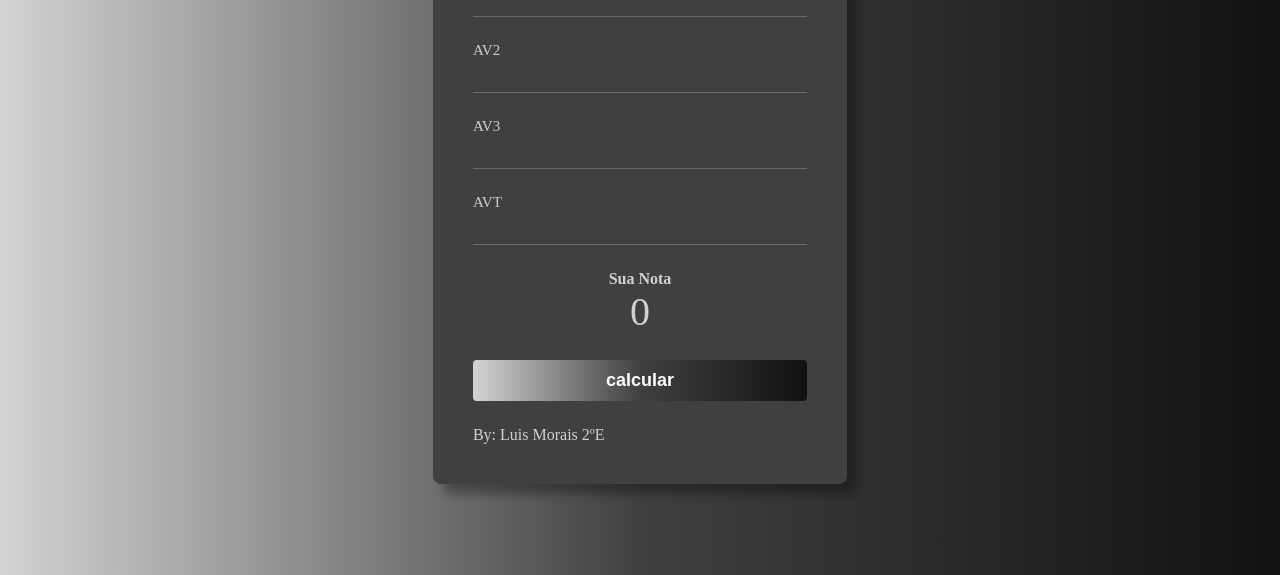
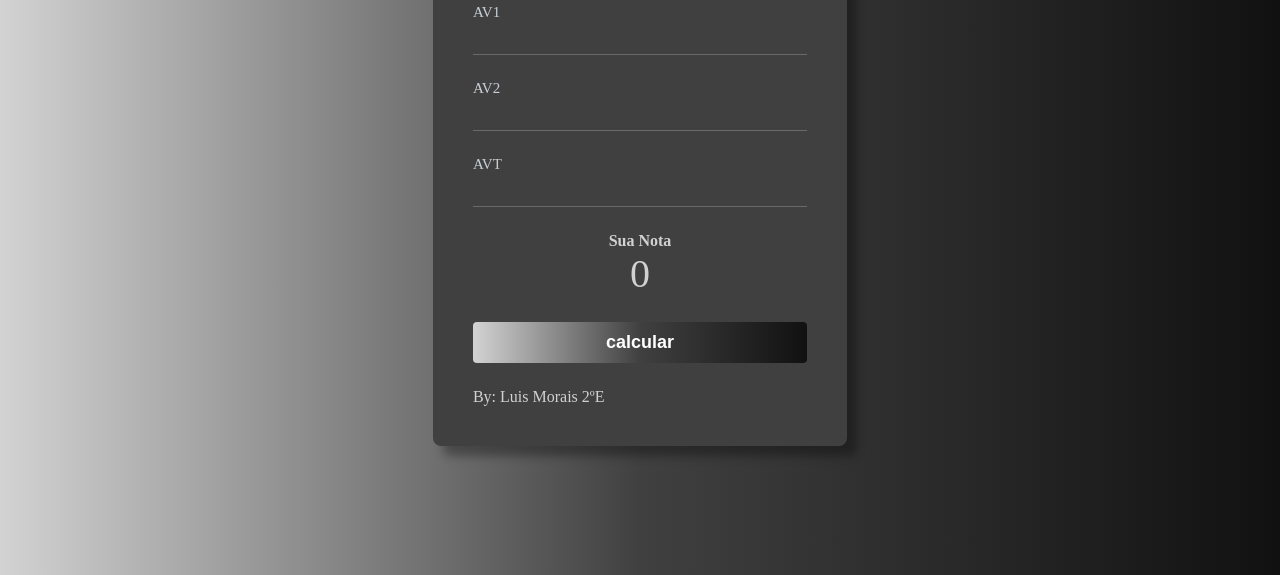
Before and after one commit to luismoraiss/calculadoraSesi, a plain HTML site: page index.html in a window 1280 px wide. Shown: the part 225-800 px from the top of the page. Drawn offline with Linux system fonts and the light colour scheme.

Commit message:
Update index.html

```diff
--- a/index.html
+++ b/index.html
@@ -28,10 +28,6 @@
            </div>
 
            <div class="input-field">
-                <label for="av3">AV3</label>
-                <input type="number" id="av3">
-           </div>
-           <div class="input-field">
           <label for="avt">AVT</label>
           <input type="number" id="avt">
            </div>
```
